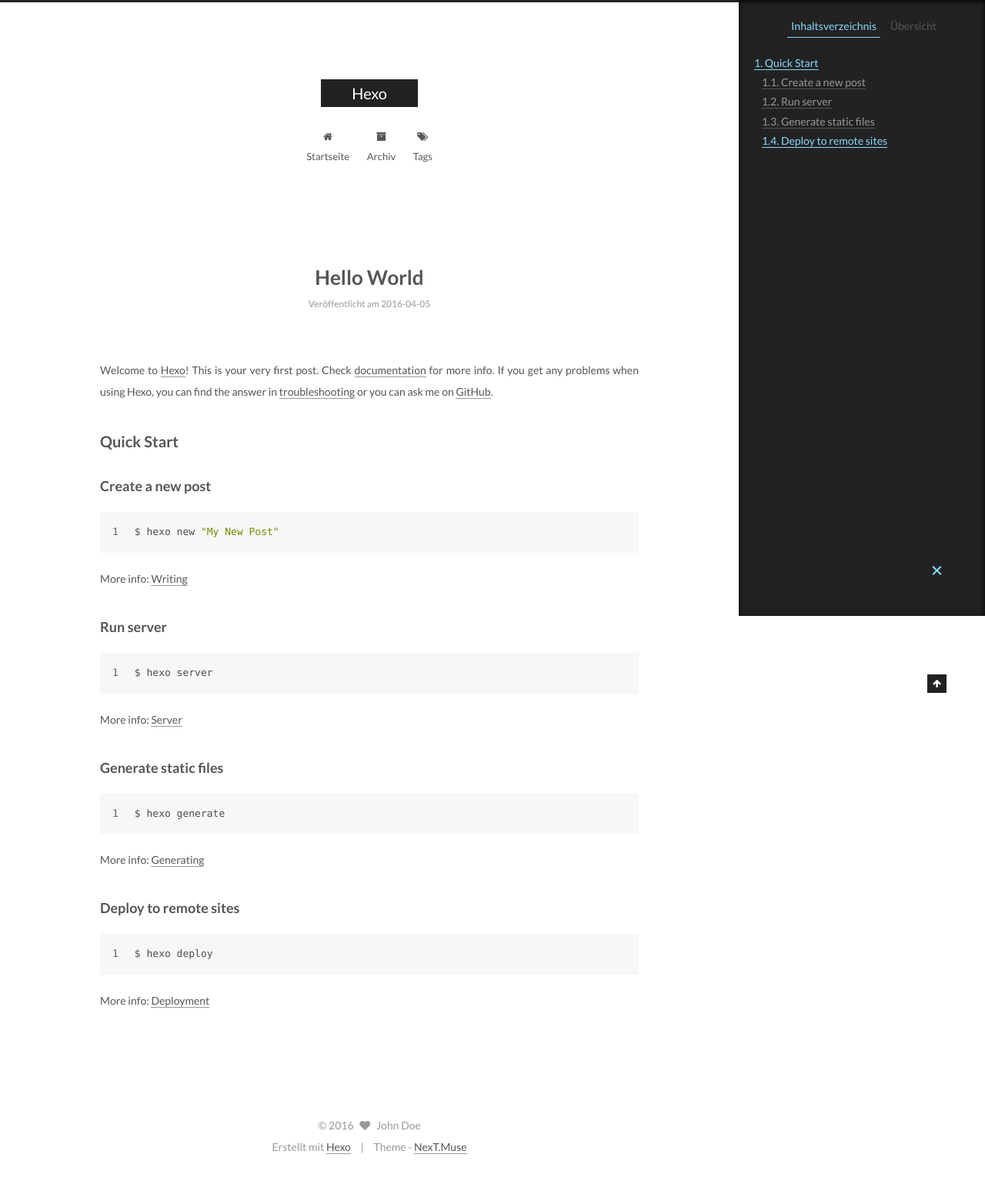
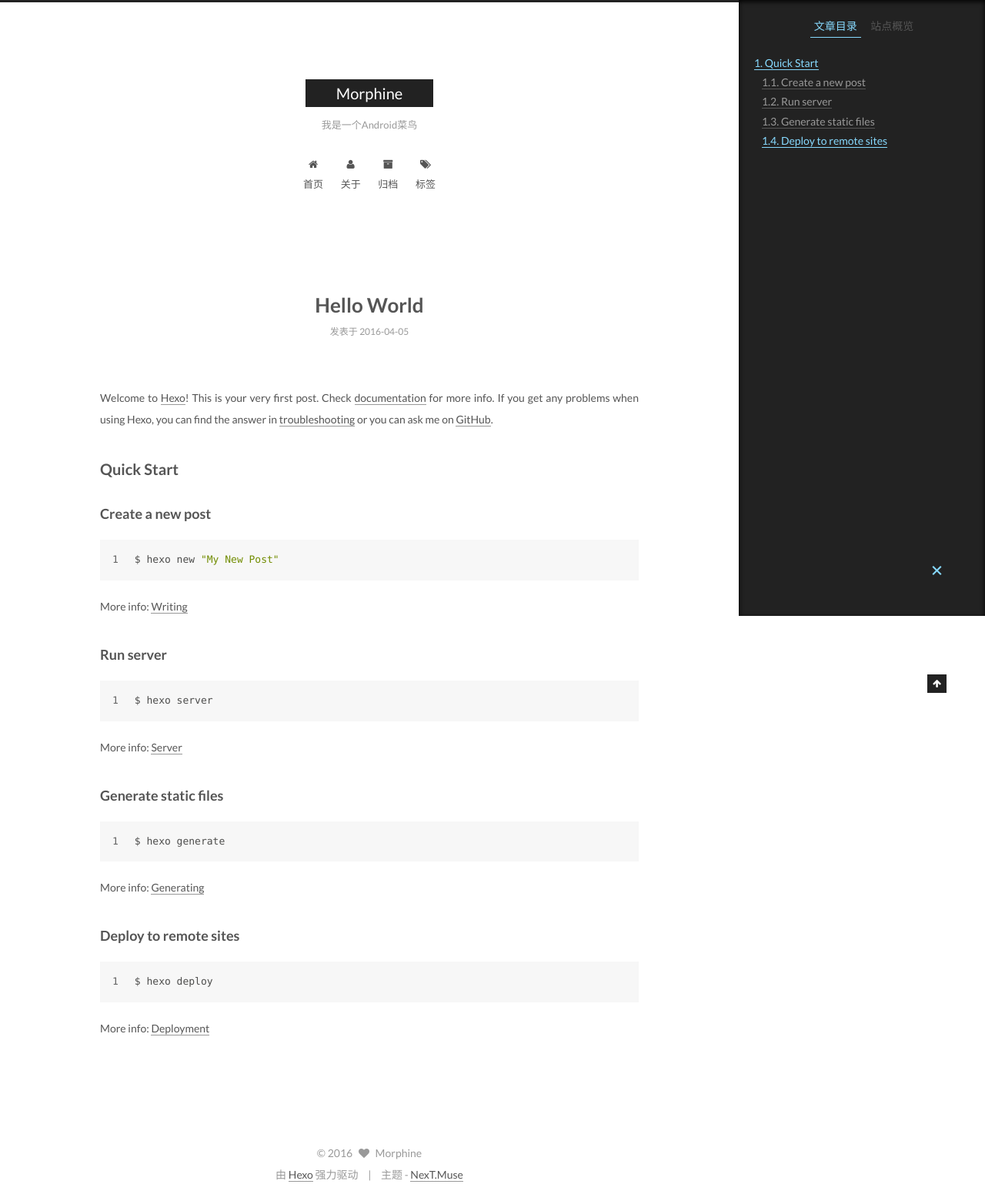
Before and after one commit to Mayd1e/Mayd1e.github.io, a plain HTML site: page 2016/04/05/hello-world/index.html in a window 1280 px wide. Shown: the whole page at 77% size. Before the commit the page ends 1524 px from the top, so only its background shows below. Drawn offline with Linux system fonts and the light colour scheme.

Commit message:
Site updated: 2016-04-05 23:12:19

```diff
--- a/2016/04/05/hello-world/index.html
+++ b/2016/04/05/hello-world/index.html
@@ -49,6 +49,10 @@
 
 
 
+  <link rel="alternate" href="/atom.xml" title="Morphine" type="application/atom+xml" />
+
+
+
 
   <link rel="shortcut icon" type="image/x-icon" href="/favicon.ico?v=0.5.0" />
 
@@ -61,8 +65,8 @@
 Quick">
 <meta property="og:type" content="article">
 <meta property="og:title" content="Hello World">
-<meta property="og:url" content="http://yoursite.com/2016/04/05/hello-world/index.html">
-<meta property="og:site_name" content="Hexo">
+<meta property="og:url" content="http://www.lianyanshan.com/2016/04/05/hello-world/index.html">
+<meta property="og:site_name" content="Morphine">
 <meta property="og:description" content="Welcome to Hexo! This is your very first post. Check documentation for more info. If you get any problems when using Hexo, you can find the answer in troubleshooting or you can ask me on GitHub.
 Quick">
 <meta property="og:updated_time" content="2016-04-05T08:29:21.215Z">
@@ -82,15 +86,15 @@
     motion: true,
     duoshuo: {
       userId: 0,
-      author: 'Author'
+      author: '博主'
     }
   };
 </script>
 
-  <title> Hello World | Hexo </title>
+  <title> Hello World | Morphine </title>
 </head>
 
-<body itemscope itemtype="http://schema.org/WebPage" lang="">
+<body itemscope itemtype="http://schema.org/WebPage" lang="zh-Hans">
 
 
 
@@ -118,11 +122,11 @@
   <div class="custom-logo-site-title">
     <a href="/"  class="brand" rel="start">
       <span class="logo-line-before"><i></i></span>
-      <span class="site-title">Hexo</span>
+      <span class="site-title">Morphine</span>
       <span class="logo-line-after"><i></i></span>
     </a>
   </div>
-  <p class="site-subtitle"></p>
+  <p class="site-subtitle">我是一个Android菜鸟</p>
 </div>
 
 <div class="site-nav-toggle">
@@ -145,7 +149,17 @@
 
               <i class="menu-item-icon fa fa-home fa-fw"></i> <br />
 
-            Startseite
+            首页
+          </a>
+        </li>
+
+
+        <li class="menu-item menu-item-about">
+          <a href="/about" rel="section">
+
+              <i class="menu-item-icon fa fa-user fa-fw"></i> <br />
+
+            关于
           </a>
         </li>
 
@@ -155,7 +169,7 @@
 
               <i class="menu-item-icon fa fa-archive fa-fw"></i> <br />
 
-            Archiv
+            归档
           </a>
         </li>
 
@@ -165,7 +179,7 @@
 
               <i class="menu-item-icon fa fa-tags fa-fw"></i> <br />
 
-            Tags
+            标签
           </a>
         </li>
 
@@ -218,7 +232,7 @@
             <span class="post-meta-item-icon">
               <i class="fa fa-calendar-o"></i>
             </span>
-            <span class="post-meta-item-text">Veröffentlicht am</span>
+            <span class="post-meta-item-text">发表于</span>
             <time itemprop="dateCreated" datetime="2016-04-05T16:29:21+08:00" content="2016-04-05">
               2016-04-05
             </time>
@@ -319,10 +333,10 @@
 
         <ul class="sidebar-nav motion-element">
           <li class="sidebar-nav-toc sidebar-nav-active" data-target="post-toc-wrap" >
-            Inhaltsverzeichnis
+            文章目录
           </li>
           <li class="sidebar-nav-overview" data-target="site-overview">
-            Übersicht
+            站点概览
           </li>
         </ul>
 
@@ -331,15 +345,15 @@
         <div class="site-author motion-element" itemprop="author" itemscope itemtype="http://schema.org/Person">
           <img class="site-author-image" itemprop="image"
                src="/images/default_avatar.jpg"
-               alt="John Doe" />
-          <p class="site-author-name" itemprop="name">John Doe</p>
+               alt="Morphine" />
+          <p class="site-author-name" itemprop="name">Morphine</p>
           <p class="site-description motion-element" itemprop="description"></p>
         </div>
         <nav class="site-state motion-element">
           <div class="site-state-item site-state-posts">
             <a href="/archives">
               <span class="site-state-item-count">1</span>
-              <span class="site-state-item-name">Artikel</span>
+              <span class="site-state-item-name">日志</span>
             </a>
           </div>
 
@@ -349,6 +363,13 @@
 
         </nav>
 
+
+          <div class="feed-link motion-element">
+            <a href="/atom.xml" rel="alternate">
+              <i class="fa fa-rss"></i>
+              RSS
+            </a>
+          </div>
 
 
         <div class="links-of-author motion-element">
@@ -395,15 +416,15 @@
   <span class="with-love">
     <i class="fa fa-heart"></i>
   </span>
-  <span class="author" itemprop="copyrightHolder">John Doe</span>
+  <span class="author" itemprop="copyrightHolder">Morphine</span>
 </div>
 
 <div class="powered-by">
-  Erstellt mit  <a class="theme-link" href="http://hexo.io">Hexo</a>
+  由 <a class="theme-link" href="http://hexo.io">Hexo</a> 强力驱动
 </div>
 
 <div class="theme-info">
-  Theme -
+  主题 -
   <a class="theme-link" href="https://github.com/iissnan/hexo-theme-next">
     NexT.Muse
   </a>
--- a/archives/2016/04/index.html
+++ b/archives/2016/04/index.html
@@ -47,6 +47,8 @@
 
 
 
+  <link rel="alternate" href="/atom.xml" title="Morphine" type="application/atom+xml" />
+
 
 
 
@@ -59,12 +61,12 @@
 
 <meta name="description">
 <meta property="og:type" content="website">
-<meta property="og:title" content="Hexo">
-<meta property="og:url" content="http://yoursite.com/archives/2016/04/index.html">
-<meta property="og:site_name" content="Hexo">
+<meta property="og:title" content="Morphine">
+<meta property="og:url" content="http://www.lianyanshan.com/archives/2016/04/index.html">
+<meta property="og:site_name" content="Morphine">
 <meta property="og:description">
 <meta name="twitter:card" content="summary">
-<meta name="twitter:title" content="Hexo">
+<meta name="twitter:title" content="Morphine">
 <meta name="twitter:description">
 
 
@@ -78,15 +80,15 @@
     motion: true,
     duoshuo: {
       userId: 0,
-      author: 'Author'
+      author: '博主'
     }
   };
 </script>
 
-  <title> Archiv | Hexo </title>
+  <title> 归档 | Morphine </title>
 </head>
 
-<body itemscope itemtype="http://schema.org/WebPage" lang="">
+<body itemscope itemtype="http://schema.org/WebPage" lang="zh-Hans">
 
 
 
@@ -114,11 +116,11 @@
   <div class="custom-logo-site-title">
     <a href="/"  class="brand" rel="start">
       <span class="logo-line-before"><i></i></span>
-      <span class="site-title">Hexo</span>
+      <span class="site-title">Morphine</span>
       <span class="logo-line-after"><i></i></span>
     </a>
   </div>
-  <p class="site-subtitle"></p>
+  <p class="site-subtitle">我是一个Android菜鸟</p>
 </div>
 
 <div class="site-nav-toggle">
@@ -141,7 +143,17 @@
 
               <i class="menu-item-icon fa fa-home fa-fw"></i> <br />
 
-            Startseite
+            首页
+          </a>
+        </li>
+
+
+        <li class="menu-item menu-item-about">
+          <a href="/about" rel="section">
+
+              <i class="menu-item-icon fa fa-user fa-fw"></i> <br />
+
+            关于
           </a>
         </li>
 
@@ -151,7 +163,7 @@
 
               <i class="menu-item-icon fa fa-archive fa-fw"></i> <br />
 
-            Archiv
+            归档
           </a>
         </li>
 
@@ -161,7 +173,7 @@
 
               <i class="menu-item-icon fa fa-tags fa-fw"></i> <br />
 
-            Tags
+            标签
           </a>
         </li>
 
@@ -191,7 +203,7 @@
 
 
 
-      Öhm..! Ein Artikel. Bleib dran.
+      嗯..! 目前共计 1 篇日志。 继续努力。
     </span>
 
 
@@ -273,15 +285,15 @@
         <div class="site-author motion-element" itemprop="author" itemscope itemtype="http://schema.org/Person">
           <img class="site-author-image" itemprop="image"
                src="/images/default_avatar.jpg"
-               alt="John Doe" />
-          <p class="site-author-name" itemprop="name">John Doe</p>
+               alt="Morphine" />
+          <p class="site-author-name" itemprop="name">Morphine</p>
           <p class="site-description motion-element" itemprop="description"></p>
         </div>
         <nav class="site-state motion-element">
           <div class="site-state-item site-state-posts">
             <a href="/archives">
               <span class="site-state-item-count">1</span>
-              <span class="site-state-item-name">Artikel</span>
+              <span class="site-state-item-name">日志</span>
             </a>
           </div>
 
@@ -291,6 +303,13 @@
 
         </nav>
 
+
+          <div class="feed-link motion-element">
+            <a href="/atom.xml" rel="alternate">
+              <i class="fa fa-rss"></i>
+              RSS
+            </a>
+          </div>
 
 
         <div class="links-of-author motion-element">
@@ -326,15 +345,15 @@
   <span class="with-love">
     <i class="fa fa-heart"></i>
   </span>
-  <span class="author" itemprop="copyrightHolder">John Doe</span>
+  <span class="author" itemprop="copyrightHolder">Morphine</span>
 </div>
 
 <div class="powered-by">
-  Erstellt mit  <a class="theme-link" href="http://hexo.io">Hexo</a>
+  由 <a class="theme-link" href="http://hexo.io">Hexo</a> 强力驱动
 </div>
 
 <div class="theme-info">
-  Theme -
+  主题 -
   <a class="theme-link" href="https://github.com/iissnan/hexo-theme-next">
     NexT.Muse
   </a>
--- a/css/main.css
+++ b/css/main.css
@@ -1517,7 +1517,7 @@
   width: 4px;
   height: 4px;
   border-radius: 50%;
-  background: #62717c;
+  background: #3eff2f;
 }
 .links-of-blogroll {
   font-size: 13px;
```
Also changed, not shown: archives/2016/index.html (+38 -19 lines), archives/index.html (+38 -19 lines), index.html (+38 -19 lines).
